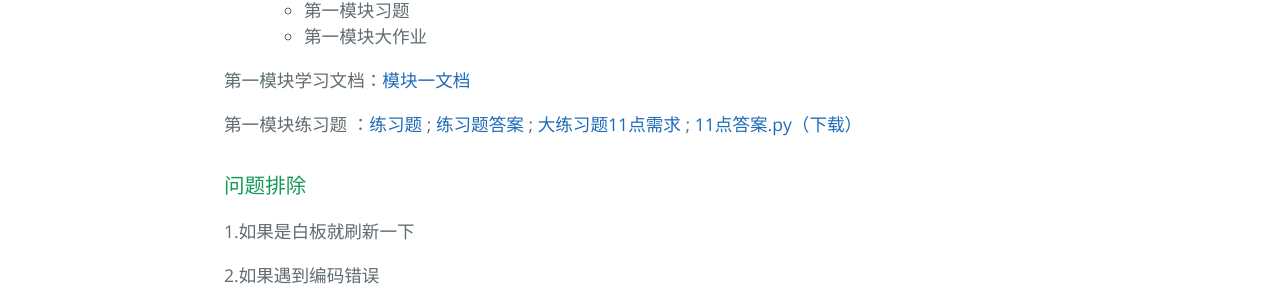
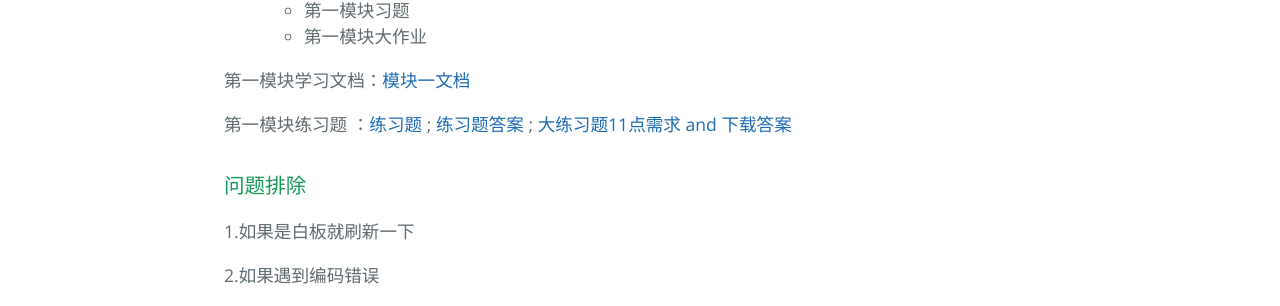
Before and after one commit to mqdcbz/study_python, a Jekyll site: the page built from index.md, in a window 1280 px wide. Shown: the part 882-1188 px from the top of the page. Built offline with Jekyll 4.4.1, drawn with Linux system fonts in a browser that asks for light colours; our own code applies the rules of GitHub Pages for plain Markdown files.

Commit message:
Update index.md

```diff
--- a/index.md
+++ b/index.md
@@ -26,10 +26,9 @@
      - 第一模块习题
      - 第一模块大作业
 
-第一模块学习文档：<a href="https://mqdcbz.github.io/study_python/模块一笔记/笔记.md">模块一文档</a>
+第一模块学习文档：<a href="https://mqdcbz.github.io/study_python/2022/01/31/笔记.html">模块一文档</a>
 
-第一模块练习题 ：<a href="https://mqdcbz.github.io/study_python/模块一练习题/模块一练习题.md">练习题</a> ; <a href="https://mqdcbz.github.io/study_python/模块一练习题/模块一练习题答案.md">练习题答案</a> ; <a href="https://mqdcbz.github.io/study_python/模块一练习题/11点需求.md">大练习题11点需求</a> ; <a href="https://mqdcbz.github.io/study_python/模块一练习题/11点.py">11点答案.py（下载）</a>
-
+第一模块练习题 ：<a href="https://mqdcbz.github.io/study_python/2022/01/31/模块一练习题.html">练习题</a> ; <a href="https://mqdcbz.github.io/study_python/2022/01/31/模块一练习题答案.html">练习题答案</a> ; <a href="https://mqdcbz.github.io/study_python/2022/01/31/11点需求.html">大练习题11点需求 and 下载答案</a>
 
 
 
```
